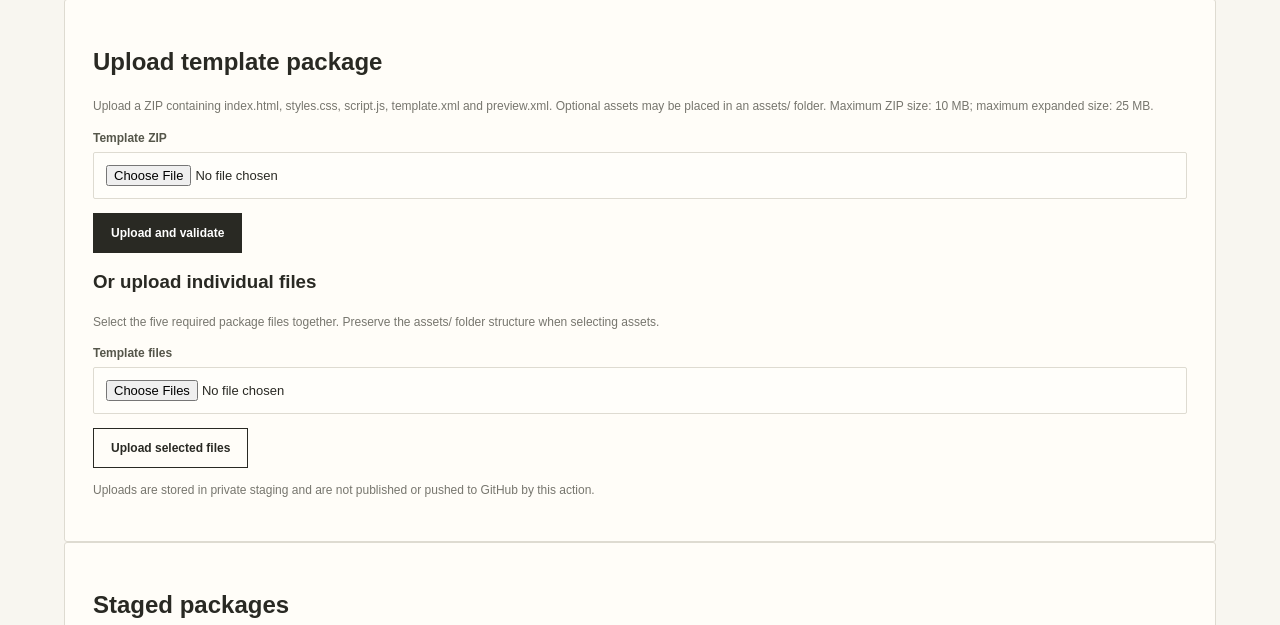
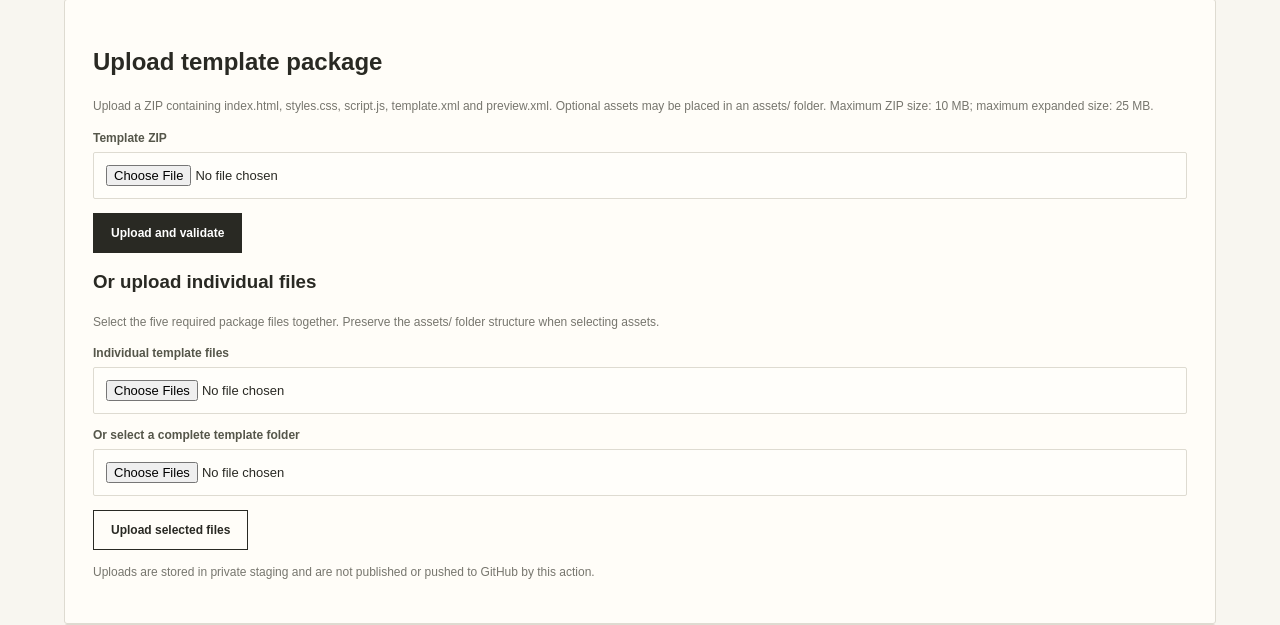
Before and after one commit to laksheyjasoria/DigitalInvitation, a web app: page /template-studio.html in a window 1280 px wide. Shown: the part 303-928 px from the top of the page. Run offline with its HTML, style and script files only (its server is not run), Linux system fonts and the light colour scheme; data that the repository does not hold is empty; some of the project's set-up classes (security, data sources, template engines, error pages and the like) are left out, and stand-ins take their place; database files in the repository are not loaded.

Commit message:
Allow folder uploads while preserving template asset subdirectories

```diff
--- a/backend/src/main/resources/static/template-studio.html
+++ b/backend/src/main/resources/static/template-studio.html
@@ -8,7 +8,7 @@
  <section class="panel"><h2>Upload template package</h2>
   <p class="muted">Upload a ZIP containing index.html, styles.css, script.js, template.xml and preview.xml. Optional assets may be placed in an assets/ folder. Maximum ZIP size: 10 MB; maximum expanded size: 25 MB.</p>
   <form id="upload-form"><label>Template ZIP<input id="package-file" type="file" accept=".zip,application/zip" required></label><button class="primary" id="upload-button">Upload and validate</button></form>
-  <h3>Or upload individual files</h3><p class="muted">Select the five required package files together. Preserve the assets/ folder structure when selecting assets.</p><form id="files-upload-form"><label>Template files<input id="package-files" type="file" multiple required accept=".html,.css,.js,.xml,.svg,.png,.jpg,.jpeg,.webp,.woff2,.ttf,.otf,.gif,.avif,.mp4,.webm,.mp3,.ogg,.json,.txt"></label><button class="secondary" id="files-upload-button">Upload selected files</button></form>
+  <h3>Or upload individual files</h3><p class="muted">Select the five required package files together. Preserve the assets/ folder structure when selecting assets.</p><form id="files-upload-form"><label>Individual template files<input id="package-files" type="file" multiple accept=".html,.css,.js,.xml,.svg,.png,.jpg,.jpeg,.webp,.woff2,.ttf,.otf,.gif,.avif,.mp4,.webm,.mp3,.ogg,.json,.txt"></label><label>Or select a complete template folder<input id="package-folder" type="file" webkitdirectory directory multiple accept=".html,.css,.js,.xml,.svg,.png,.jpg,.jpeg,.webp,.woff2,.ttf,.otf,.gif,.avif,.mp4,.webm,.mp3,.ogg,.json,.txt"></label><button class="secondary" id="files-upload-button">Upload selected files</button></form>
   <p class="muted">Uploads are stored in private staging and are not published or pushed to GitHub by this action.</p>
  </section>
  <section class="panel"><h2>Staged packages</h2><label>Publish category<select id="publish-category" required></select></label><p class="muted">Publishing creates an immutable catalogue version and commits the package to the configured GitHub release branch. A Docker image is built from that commit.</p><div id="packages"><p class="muted">Loading…</p></div></section>
```
